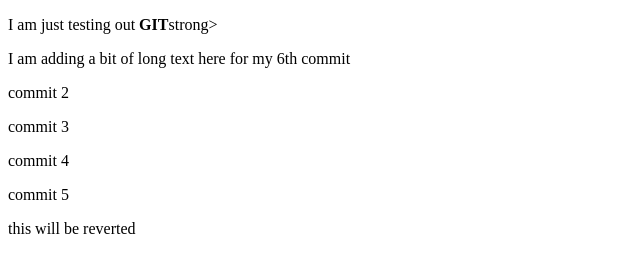
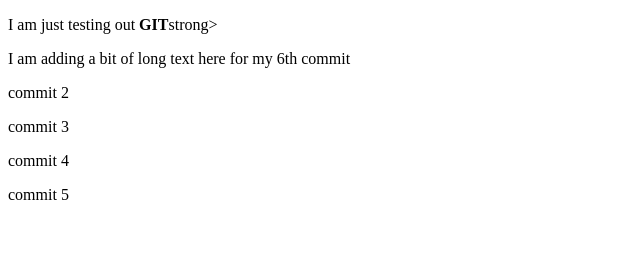
Before and after one commit to Simeron/GitLesson, a plain HTML site: page index.html in a window 1280 px wide. Shown: the whole page, without its empty margins (0-640 px from the left). Drawn offline with Linux system fonts and the light colour scheme.

Commit message:
Revert "p- this is will reverted"
This reverts commit 049ddbdc92d9ac6e01af60f9254ffbd98c403eef.

```diff
--- a/index.html
+++ b/index.html
@@ -24,7 +24,6 @@
 			<p>commit 5</p>
 		</div>
 		<!-- end of commit div -->
-		<p>this will be reverted</p>
 	</body>
 
 </html>
```
